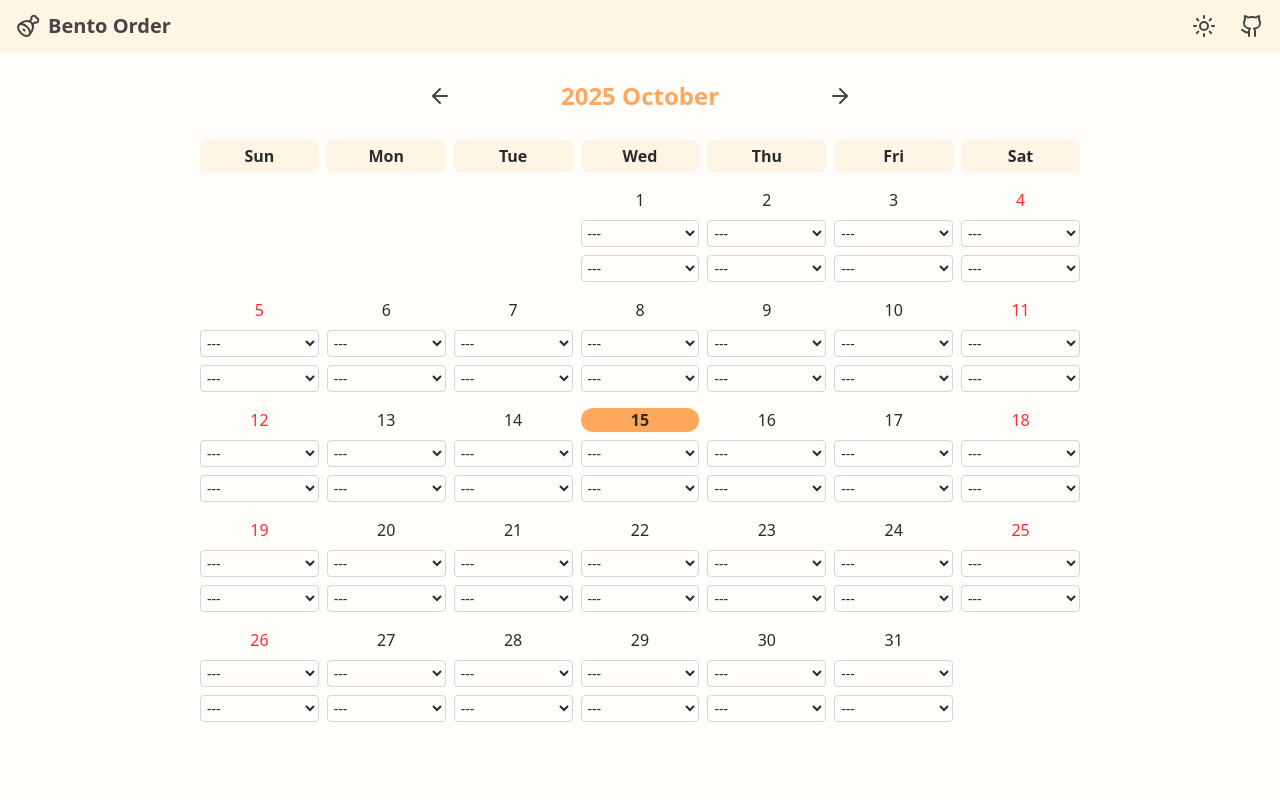
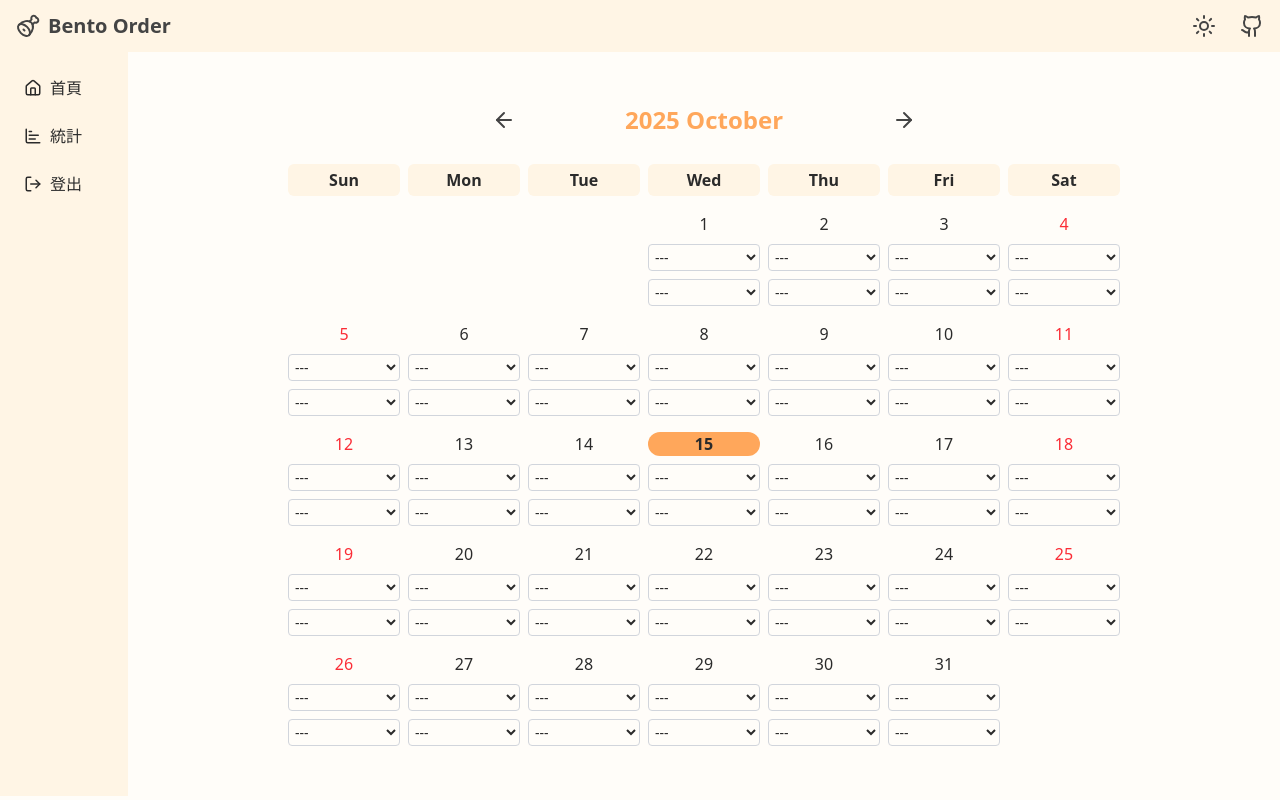
Before and after one commit to th0225/bento-order-f, a SvelteKit app: page / in a window 1280 px wide. Built offline with nearby package versions, Linux system fonts and the light colour scheme.

Commit message:
加入sidebar

```diff
--- a/src/lib/components/AppBar.svelte
+++ /dev/null
@@ -1,58 +0,0 @@
-<script lang="ts">
-	// 引入icon
-	import { Ham, Sun, Moon, Github } from '@lucide/svelte';
-	import { initTheme, toggleTheme } from '$lib/theme';
-	// Appbar名稱
-	export let title = 'My App';
-	// 是否為深色模式
-	let isDark = false;
-	// 切換主題顏色
-	function changeTheme() {
-		toggleTheme();
-		isDark = document.documentElement.classList.contains('dark');
-	}
-	// 在組件掛載時檢查當前主題
-	import { onMount } from 'svelte';
-	onMount(() => {
-		initTheme();
-		isDark = document.documentElement.classList.contains('dark');
-	});
-</script>
-
-<!-- Appbar -->
-<nav
-	class="mb-4 bg-calico-secondary
-        px-4 py-3 text-calico-black dark:bg-dark-secondary dark:text-dark-black"
->
-	<div class="container mx-auto flex items-center justify-between">
-		<!-- 左側logo -->
-		<div class="flex items-center gap-2 text-xl font-semibold">
-			<Ham size="24" />
-			<span class="text-xl font-semibold">{title}</span>
-		</div>
-
-		<!-- 主題顏色切換 -->
-		<div class="flex items-center gap-6">
-			<button
-				on:click={changeTheme}
-				aria-label="切換主題顏色"
-				class="flex cursor-pointer items-center gap-2 hover:text-gray-500"
-			>
-				{#if isDark}
-					<Moon size="24" />
-				{:else}
-					<Sun size="24" />
-				{/if}
-			</button>
-			<a
-				href="https://github.com/th0225/bento-order-f"
-				class="block flex items-center gap-2 hover:text-gray-500"
-				aria-label="GitHub"
-				target="_blank"
-				rel="noopener noreferrer"
-			>
-				<Github size="24" />
-			</a>
-		</div>
-	</div>
-</nav>
--- /dev/null
+++ b/src/lib/components/Sidebar.svelte
@@ -0,0 +1,54 @@
+<script lang="ts">
+  import { X, House, ChartBar, LogOut } from '@lucide/svelte';
+
+  export let isOpen = false;
+  export let onClose: () => void;
+</script>
+
+<!-- 桌機版 -->
+<aside
+  class="hidden md:fixed md:top-13 md:left-0 md:block md:h-[calc(100vh-56px)]
+    md:w-32 md:bg-calico-secondary
+    md:text-calico-text md:dark:border-gray-700 md:dark:bg-dark-secondary
+    md:dark:text-dark-text"
+>
+  <nav class="space-y-2 p-4">
+    <a href="/" class="flex items-center gap-2 rounded p-2 hover:text-gray-500">
+      <House size={18} /> 首頁
+    </a>
+    <a href="/" class="flex items-center gap-2 rounded p-2 hover:text-gray-500">
+      <ChartBar size={18} /> 統計
+    </a>
+    <a href="/" class="flex items-center gap-2 rounded p-2 hover:text-gray-500">
+      <LogOut size={18} /> 登出
+    </a>
+  </nav>
+</aside>
+
+<!-- 手機版 -->
+{#if isOpen}
+  <div
+    class="fixed top-0 left-0 z-50 w-full bg-calico-secondary
+            md:hidden dark:bg-dark-secondary"
+  >
+    <div
+      class="flex items-center justify-between border-b border-gray-200 p-4
+      dark:border-gray-700 dark:text-dark-text"
+    >
+      <button class="flex items-center gap-2 rounded p-2 hover:text-gray-500" on:click={onClose}>
+        <X />
+      </button>
+    </div>
+    <nav class="space-y-2 p-4 dark:text-dark-text">
+      <a href="/" class="flex items-center gap-2 rounded p-2 hover:text-gray-500">
+        <House /> 首頁
+      </a>
+      <a href="/" class="flex items-center gap-2 rounded p-2 hover:text-gray-500">
+        <ChartBar /> 報表
+      </a>
+      <a href="/" class="flex items-center gap-2 rounded p-2 hover:text-gray-500">
+        <LogOut /> 登出
+      </a>
+    </nav>
+  </div>
+{/if}
--- a/src/routes/+page.svelte
+++ b/src/routes/+page.svelte
@@ -1,12 +1,87 @@
 <script lang="ts">
-	import AppBar from '$lib/components/AppBar.svelte';
-	import Calendar from '$lib/components/Calendar.svelte';
+  // 引入icon
+  import { Menu, Ham, Sun, Moon, Github } from '@lucide/svelte';
+  import { initTheme, toggleTheme } from '$lib/theme';
+
+  // 引入自訂元件
+  import Calendar from '$lib/components/Calendar.svelte';
+  import Sidebar from '$lib/components/Sidebar.svelte';
+
+  // 是否為深色模式
+  let isDark = false;
+  // 切換主題顏色
+  function changeTheme() {
+    toggleTheme();
+    isDark = document.documentElement.classList.contains('dark');
+  }
+  // 在組件掛載時檢查當前主題
+  import { onMount } from 'svelte';
+  onMount(() => {
+    initTheme();
+    isDark = document.documentElement.classList.contains('dark');
+  });
+
+  let sidebarOpen = false;
+
+  function toggleSidebar() {
+    sidebarOpen = !sidebarOpen;
+  }
 </script>
 
 <div class="min-h-screen bg-calico-bg dark:bg-dark-bg">
-	<AppBar title="Bento Order" />
+  <!-- Appbar -->
+  <nav
+    class="mb-4 bg-calico-secondary
+        px-4 py-3 text-calico-black dark:bg-dark-secondary dark:text-dark-black"
+  >
+    <div class="container mx-auto flex items-center justify-between">
+      <button
+        class="flex cursor-pointer items-center gap-2 hover:text-gray-500
+										md:hidden"
+        on:click={toggleSidebar}
+      >
+        <Menu />
+      </button>
 
-	<div class="mx-auto max-w-4xl">
-		<Calendar />
-	</div>
+      <!-- 左側logo -->
+      <div class="flex items-center gap-2 text-xl font-semibold">
+        <Ham />
+        <span class="text-xl font-semibold">Bento Order</span>
+      </div>
+
+      <!-- 主題顏色切換 -->
+      <div class="flex items-center gap-6">
+        <button
+          on:click={changeTheme}
+          aria-label="切換主題顏色"
+          class="flex cursor-pointer items-center gap-2 hover:text-gray-500"
+        >
+          {#if isDark}
+            <Moon size="24" />
+          {:else}
+            <Sun size="24" />
+          {/if}
+        </button>
+        <a
+          href="https://github.com/th0225/bento-order-f"
+          class="block flex items-center gap-2 hover:text-gray-500"
+          aria-label="GitHub"
+          target="_blank"
+          rel="noopener noreferrer"
+        >
+          <Github size="24" />
+        </a>
+      </div>
+    </div>
+  </nav>
+
+  <div class="flex">
+    <Sidebar isOpen={sidebarOpen} onClose={() => (sidebarOpen = false)} />
+
+    <div class="flex-1 md:ml-32">
+      <div class="mx-auto max-w-4xl p-6">
+        <Calendar />
+      </div>
+    </div>
+  </div>
 </div>
```
